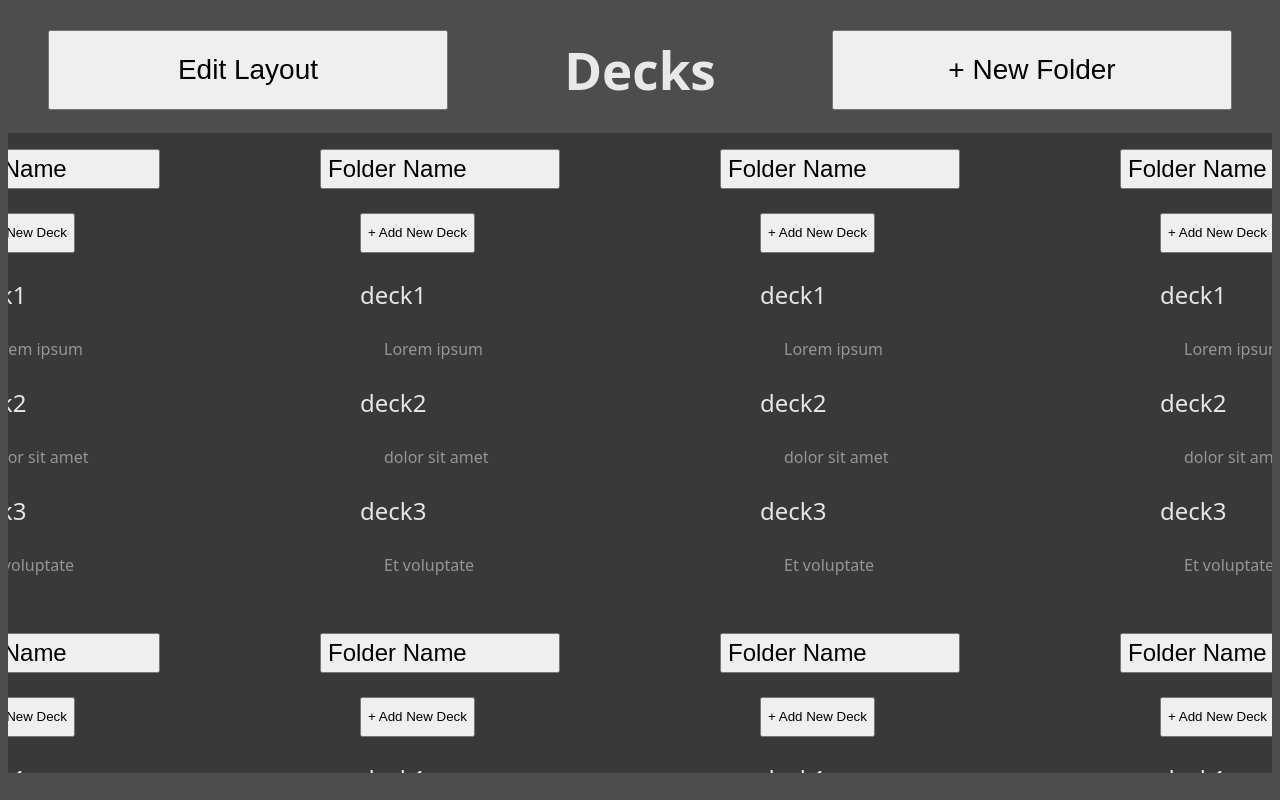
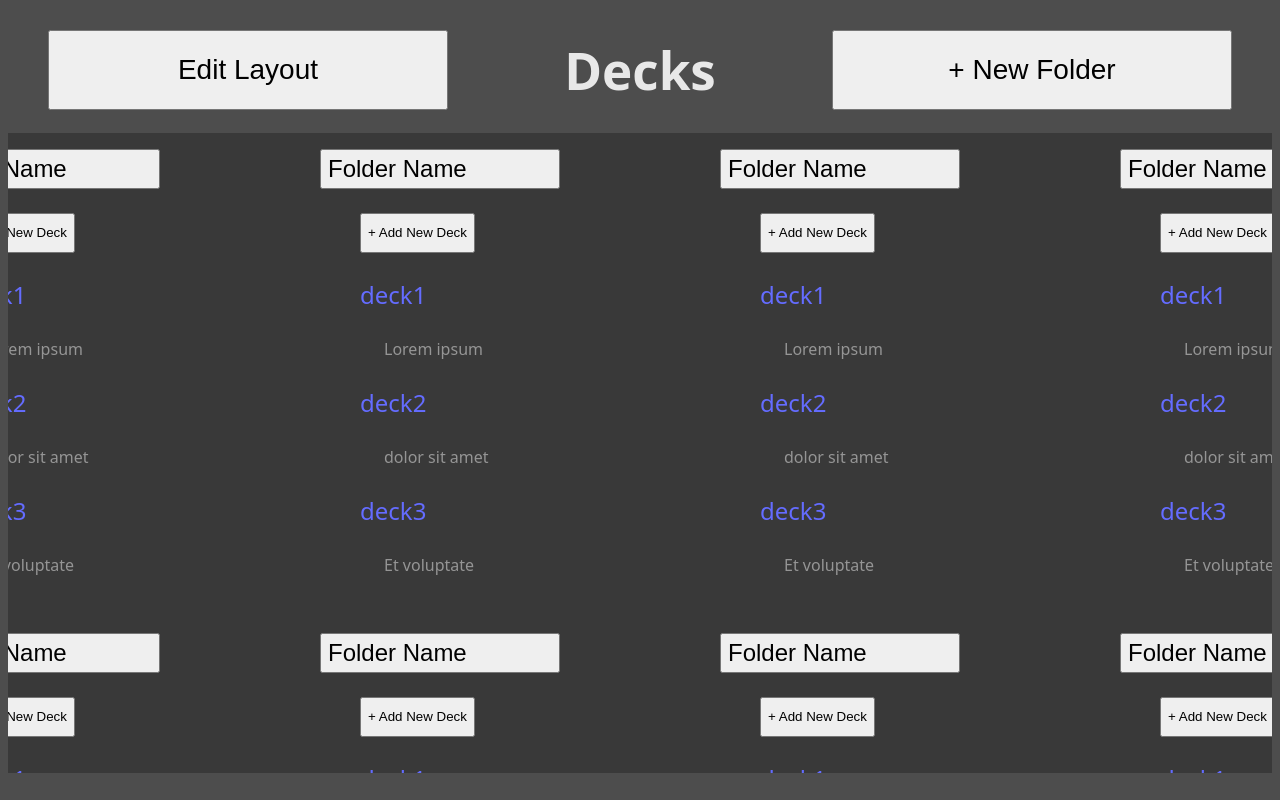
Before and after one commit to Swomp03/cs4474-project, a React (Vite) app: page / in a window 1280 px wide. Built offline with nearby package versions, Linux system fonts and the light colour scheme.

Commit message:
Deck adjustments

```diff
--- a/src/components/DeckFolder.jsx
+++ b/src/components/DeckFolder.jsx
@@ -24,10 +24,12 @@ const DeckFolder = () =>{
                 <div className="dropdown-group">
                     <button className="add-new-deck-button">+ Add New Deck</button>
                     {decks.map((deck) => (
-                        <div key={deck.name} className="deck-group">
-                            <p className="deck-name">{deck.name}</p>
-                            <p className="deck-description">{deck.description}</p>
-                        </div>
+                        <a href="/deckpage">
+                            <div key={deck.name} className="deck-group">
+                                <p className="deck-name">{deck.name}</p>
+                                <p className="deck-description">{deck.description}</p>
+                            </div>
+                        </a>
                     ))}
                 </div>
             </div>
--- a/src/components/DeckPage.jsx
+++ b/src/components/DeckPage.jsx
@@ -6,7 +6,7 @@ const DeckPage = () =>{
     console.log(params)
     return(
         <>
-            <button id='return-button'>Return</button>
+            <a href="/"><button id='return-button'>Return</button></a>
 
             <div id='deck-body'>
                 <h1 id='deck-name'>Deck Name</h1>
```
